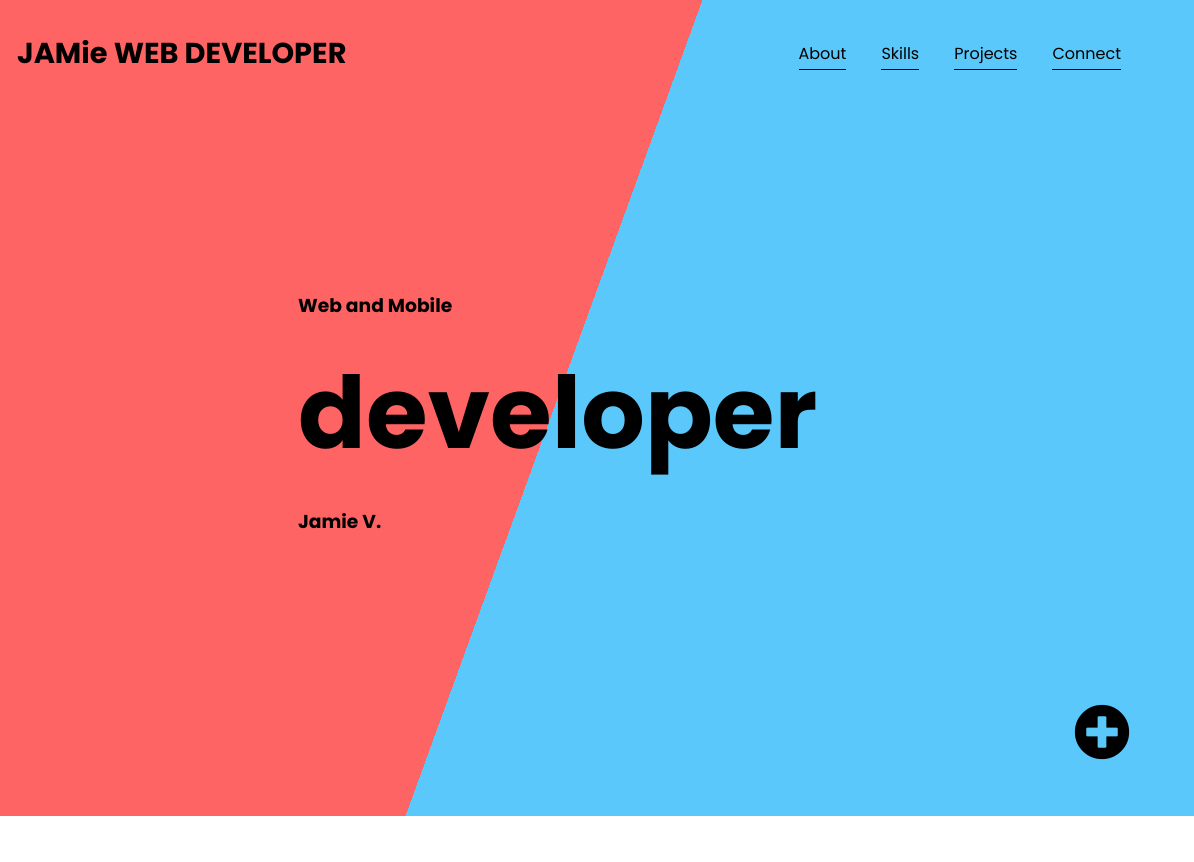
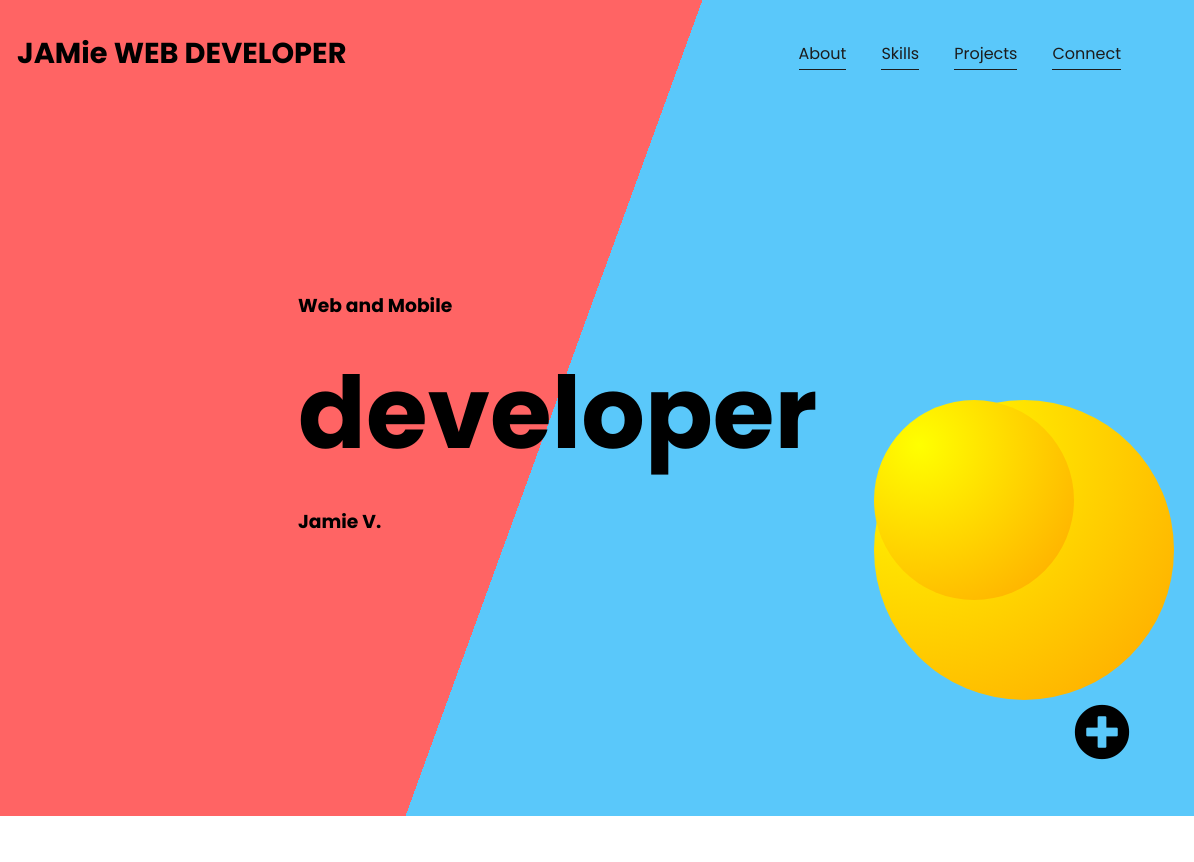
Before and after one commit to jamiev03/Angled-BG-landing-page, a plain HTML site: page index.html in a window 1280 px wide. Shown: the full height of the page, 86-1280 px from the left. Drawn offline with Linux system fonts and the light colour scheme.

Commit message:
adding circles

```diff
--- a/index.html
+++ b/index.html
@@ -41,6 +41,11 @@
     <div class="plus">
         <i class="fas fa-plus-circle"></i>
     </div>
+    <div class="circle">
+    </div>
+    <div class="circle2">
+
+    </div>
 
 </body>
 </html>
--- a/style.css
+++ b/style.css
@@ -31,8 +31,8 @@ ul {
 ul li a {
     text-decoration: none;
     margin-right: 35px;
-    border-bottom: 1px solid #000000;
-    color: #000000;
+    border-bottom: 1px solid #1c1c1c;
+    color: #1c1c1c;
     padding-bottom: .25em;
     text-decoration: none;
 }
@@ -47,7 +47,7 @@ ul li a:hover {
   }
   .verticalLine {
     position: relative;
-    border-left: 2px solid #000000;
+    border-left: 2px solid #1c1c1c;
     height: 32%;
     margin-left: 45px;
     opacity: 0.4;
@@ -79,6 +79,32 @@ ul li a:hover {
       margin-bottom: 1rem;
       margin-top: 1rem;
   }
+  .circle {
+      position: absolute;
+      border-radius: 50%;
+	  width: 300px;
+      height: 300px;
+      top: 50%;
+      left: 75%;
+      background-image: -moz-radial-gradient(45px 45px 45deg, circle cover, yellow 0%, orange 100%, red 95%);
+	  background-image: -webkit-radial-gradient(45px 45px, circle cover, yellow, orange);
+      background-image: radial-gradient(45px 45px 45deg, circle cover, yellow 0%, orange 100%, red 95%);
+      z-index: -1;
+  }
+  .circle2 {
+      top: 80%;
+      left: 30%;
+      position: absolute;
+      border-radius: 50%;
+	  width: 200px;
+      height: 200px;
+      top: 50%;
+      left: 75%;
+      background-image: -moz-radial-gradient(45px 45px 45deg, circle cover, yellow 0%, orange 100%, red 95%);
+	  background-image: -webkit-radial-gradient(45px 45px, circle cover, yellow, orange);
+      background-image: radial-gradient(45px 45px 45deg, circle cover, yellow 0%, orange 100%, red 95%);
+      z-index: -1;
+  }
   .plus {
       position: absolute;
       bottom: 5%;
@@ -92,6 +118,7 @@ ul li a:hover {
   .plus i:hover {
       transform: scale(1.2);
   }
+
 
 
 
@@ -127,7 +154,7 @@ ul li a:hover {
         margin-right: 0;
     }
 }
-@media screen and (min-width: 501px and max-width: 768px) {
+@media screen and (max-width: 768px) and (min-width: 501px) {
     .logo {
         margin-left: 75px;
     }
```
